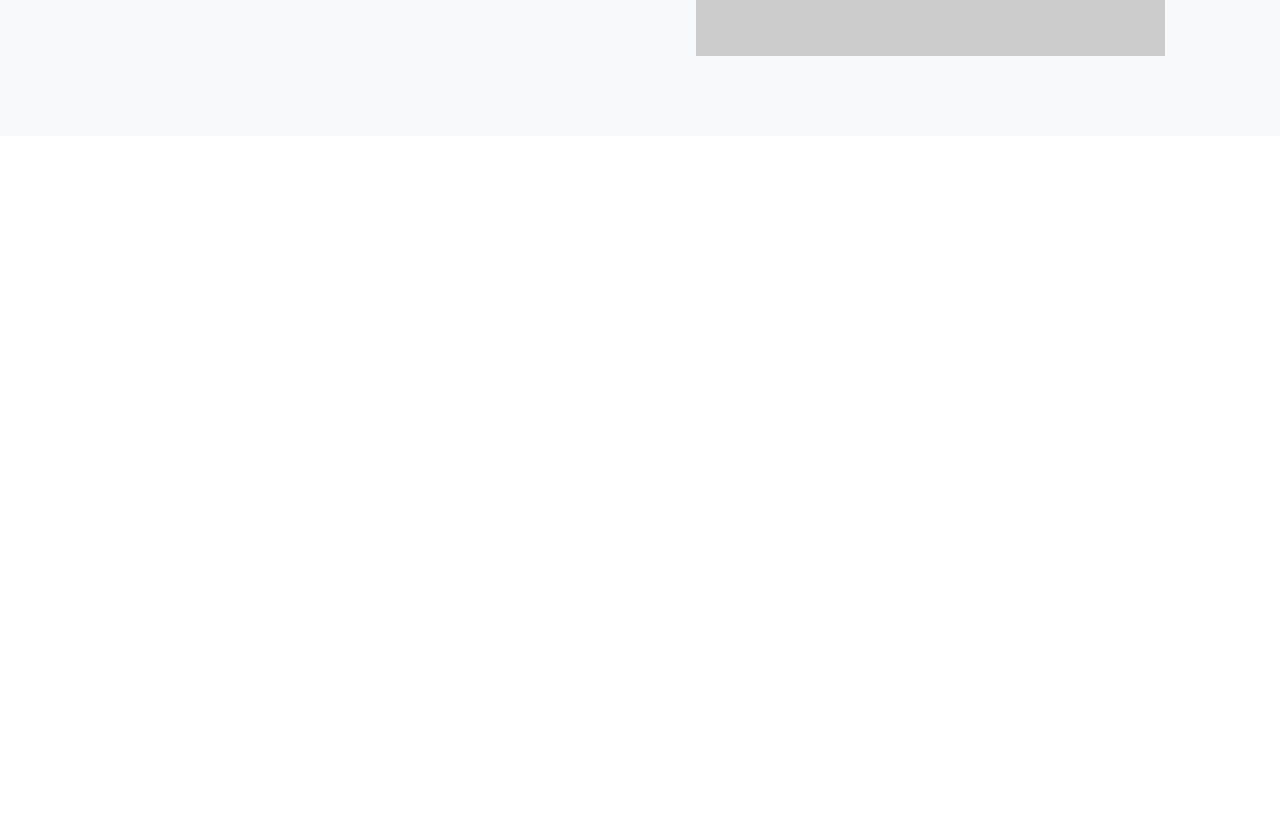
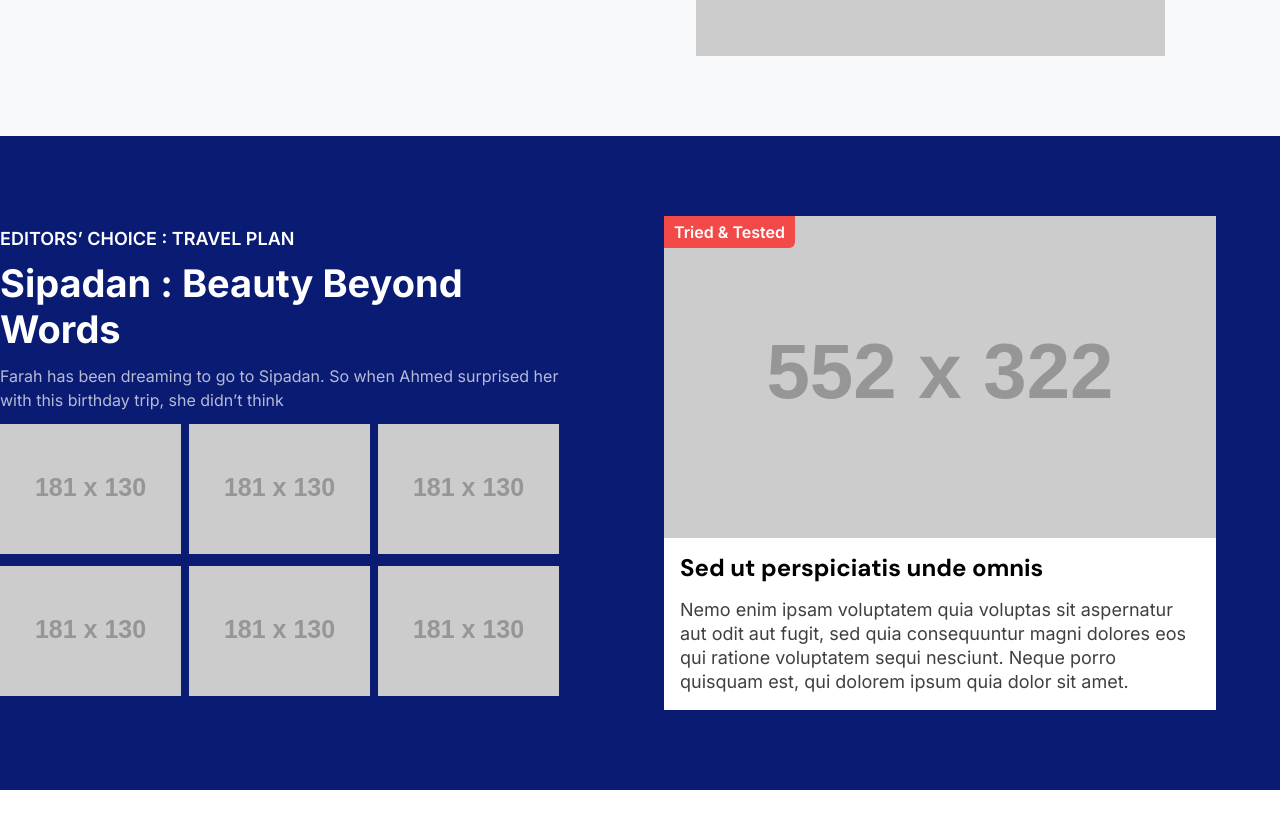
Before and after one commit to Tracer1337/visit-malaysia-2026, a Next.js app: page / in a window 1280 px wide. Shown: the part 4120-4948 px from the top of the page. Before the commit the page ends 4456 px from the top, so only its background shows below. Built offline with nearby package versions, Linux system fonts and the light colour scheme.

Commit message:
Add Travel Plan

```diff
--- /dev/null
+++ b/app/_components/TravelPlan/TravelPlan.tsx
@@ -0,0 +1,51 @@
+import Placeholder from '../ui/Placeholder';
+
+export default function TravelPlan() {
+  return (
+    <div className="grid grid-cols-2 grid-rows-1 items-center">
+      <div className="max-w-[600px] justify-self-end mr-12">
+        <p className="font-semibold text-lg leading-[18px] text-white uppercase">
+          EDITORS’ CHOICE : TRAVEL PLAN
+        </p>
+        <h2 className="text-heading font-bold text-[38px] leading-[46px] text-white mt-3 capitalize">
+          Sipadan : Beauty beyond words
+        </h2>
+        <p className="mt-3 opacity-70 text-white">
+          Farah has been dreaming to go to Sipadan. So when Ahmed surprised her
+          with this birthday trip, she didn’t think
+        </p>
+        <div className="flex gap-2 mt-3">
+          <Placeholder width={181} height={130} />
+          <Placeholder width={181} height={130} />
+          <Placeholder width={181} height={130} />
+        </div>
+        <div className="flex gap-2 mt-3">
+          <Placeholder width={181} height={130} />
+          <Placeholder width={181} height={130} />
+          <Placeholder width={181} height={130} />
+        </div>
+      </div>
+      <div>
+        <div className="w-[552px] bg-white ml-6">
+          <div className="relative">
+            <Placeholder width={552} height={322} />
+            <div className="absolute top-0 left-0 px-2.5 py-1 bg-[#F24949] rounded-br-md">
+              <span className="font-semibold text-white">Tried & Tested</span>
+            </div>
+          </div>
+          <div className="p-4">
+            <h4 className="font-heading font-bold text-2xl leading-[28px]">
+              Sed ut perspiciatis unde omnis
+            </h4>
+            <p className="mt-4 opacity-75 text-lg leading-[24px]">
+              Nemo enim ipsam voluptatem quia voluptas sit aspernatur aut odit
+              aut fugit, sed quia consequuntur magni dolores eos qui ratione
+              voluptatem sequi nesciunt. Neque porro quisquam est, qui dolorem
+              ipsum quia dolor sit amet.
+            </p>
+          </div>
+        </div>
+      </div>
+    </div>
+  );
+}
--- /dev/null
+++ b/app/_components/TravelPlan/index.ts
@@ -0,0 +1,3 @@
+import TravelPlan from './TravelPlan';
+
+export default TravelPlan;
--- a/app/page.tsx
+++ b/app/page.tsx
@@ -1,6 +1,7 @@
 import ActivityShowcase from './_components/ActivityShowcase';
 import Adverts from './_components/Adverts';
 import AIGuide from './_components/AIGuide';
+import TravelPlan from './_components/TravelPlan';
 import TravelRecommendations from './_components/TravelRecommendations';
 import Button from './_components/ui/Button';
 
@@ -37,6 +38,11 @@ export default function LandingPage() {
           <ActivityShowcase />
         </div>
       </section>
+      <section className="bg-[#0A1B74] py-[80px]">
+        <div className="container mx-auto">
+          <TravelPlan />
+        </div>
+      </section>
     </main>
   );
 }
```
